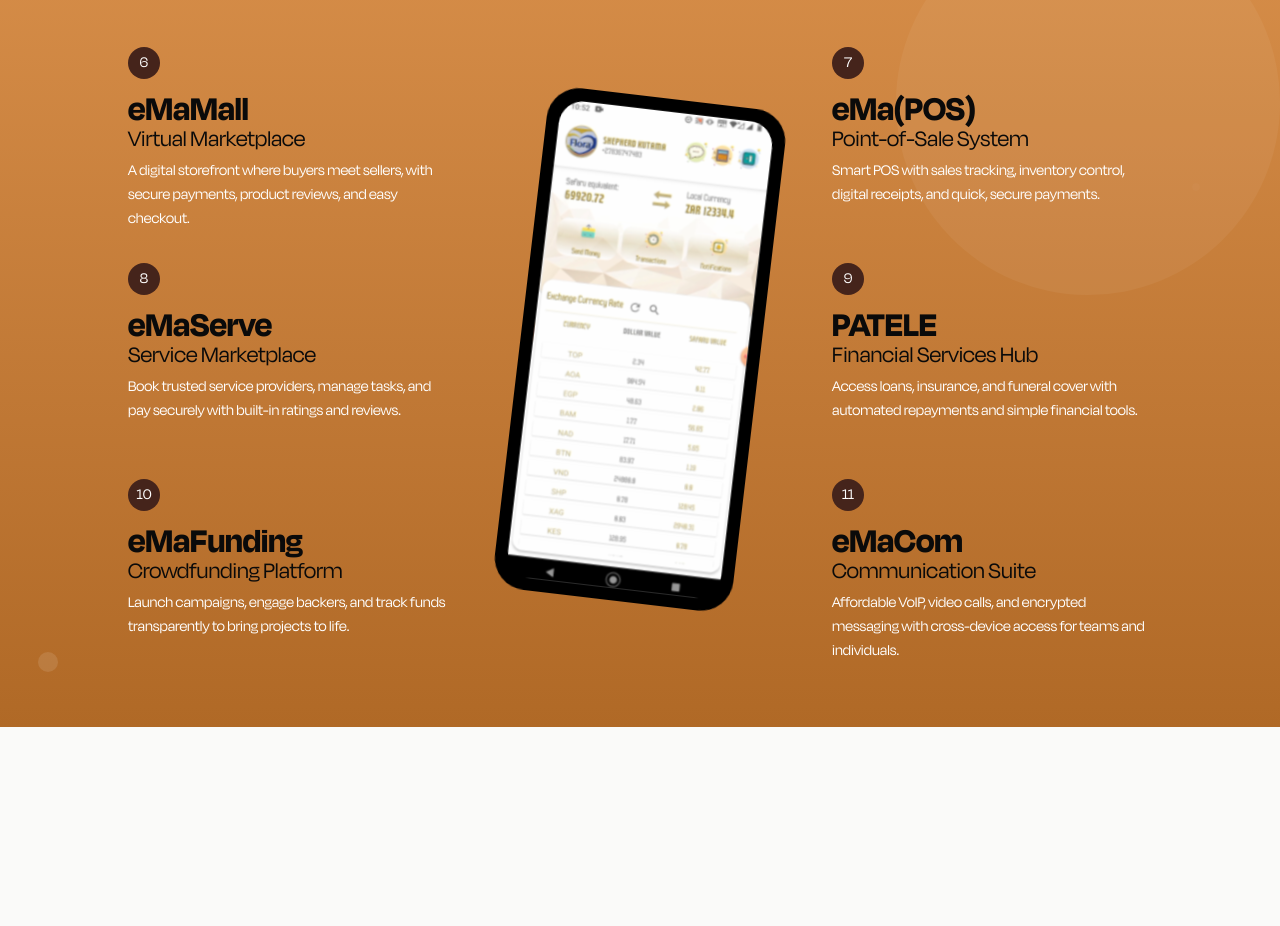
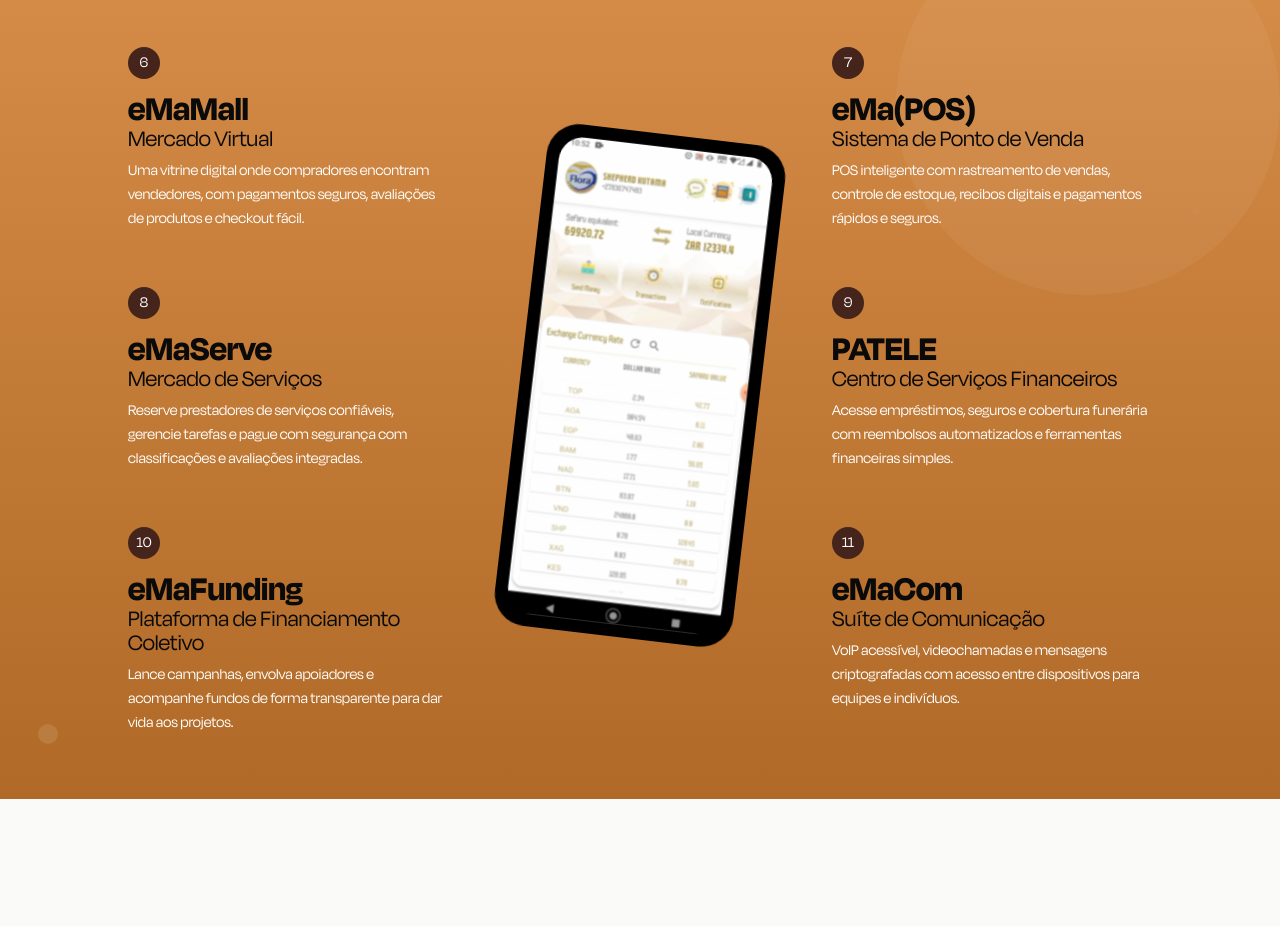
Before and after one commit to seif32/ema-landing, a React (Vite) app: page / in a window 1280 px wide. Shown: the part 4862-5788 px from the top of the page. Built offline with nearby package versions, Linux system fonts and the light colour scheme; no server answers.

Commit message:
refactor our-what-else-pr

```diff
--- a/src/components/sections/what-else/WhatElse.jsx
+++ b/src/components/sections/what-else/WhatElse.jsx
@@ -6,45 +6,45 @@ import Mobile from "../../../assets/what-else/what-else-mobile-prototype.svg";
 
 const components_2 = [
   {
-    title: "eMaMall ",
-    subtitle: "Virtual Marketplace",
+    title: "eMaMall",
+    subtitle: "Mercado Virtual",
     description:
-      "A digital storefront where buyers meet sellers, with secure payments, product reviews, and easy checkout.",
+      "Uma vitrine digital onde compradores encontram vendedores, com pagamentos seguros, avaliações de produtos e checkout fácil.",
     style: "",
   },
   {
     title: "eMa(POS)",
-    subtitle: "Point-of-Sale System",
+    subtitle: "Sistema de Ponto de Venda",
     description:
-      "Smart POS with sales tracking, inventory control, digital receipts, and quick, secure payments.",
+      "POS inteligente com rastreamento de vendas, controle de estoque, recibos digitais e pagamentos rápidos e seguros.",
     style: "",
   },
   {
     title: "eMaServe",
-    subtitle: "Service Marketplace",
+    subtitle: "Mercado de Serviços",
     description:
-      "Book trusted service providers, manage tasks, and pay securely with built-in ratings and reviews.",
+      "Reserve prestadores de serviços confiáveis, gerencie tarefas e pague com segurança com classificações e avaliações integradas.",
     style: "",
   },
   {
     title: "PATELE",
-    subtitle: "Financial Services Hub",
+    subtitle: "Centro de Serviços Financeiros",
     description:
-      "Access loans, insurance, and funeral cover with automated repayments and simple financial tools.",
+      "Acesse empréstimos, seguros e cobertura funerária com reembolsos automatizados e ferramentas financeiras simples.",
     style: "",
   },
   {
     title: "eMaFunding",
-    subtitle: "Crowdfunding Platform",
+    subtitle: "Plataforma de Financiamento Coletivo",
     description:
-      "Launch campaigns, engage backers, and track funds transparently to bring projects to life.",
+      "Lance campanhas, envolva apoiadores e acompanhe fundos de forma transparente para dar vida aos projetos.",
     style: "",
   },
   {
     title: "eMaCom",
-    subtitle: "Communication Suite",
+    subtitle: "Suíte de Comunicação",
     description:
-      "Affordable VoIP, video calls, and encrypted messaging with cross-device access for teams and individuals.",
+      "VoIP acessível, videochamadas e mensagens criptografadas com acesso entre dispositivos para equipes e indivíduos.",
     style: "",
   },
 ];
@@ -173,13 +173,14 @@ function WhatElse() {
       />
 
       {/* Main Title */}
+      {/* Main Title */}
       <motion.h2
         className="absolute top-0 left-0 font-bold text-7xl lg:text-9xl leading-[0.6] text-white/90"
         variants={titleVariants}
         initial="hidden"
         animate={isInView ? "visible" : "hidden"}
       >
-        What Else?
+        O Que Mais?
       </motion.h2>
 
       {/* Main Grid */}
@@ -211,7 +212,7 @@ function WhatElse() {
         {/* Central Mobile Image */}
         <motion.img
           src={Mobile}
-          alt="mobile-what-else"
+          alt="móvel-o-que-mais"
           className="hidden sm:block lg:col-start-2 lg:w-60 sm:row-span-2 sm:col-start-2 sm:row-start-1 sm:w-40 lg:row-span-full place-self-center sm:rotate-8 lg:rotate-0"
           variants={mobileVariants}
           initial="hidden"
```
